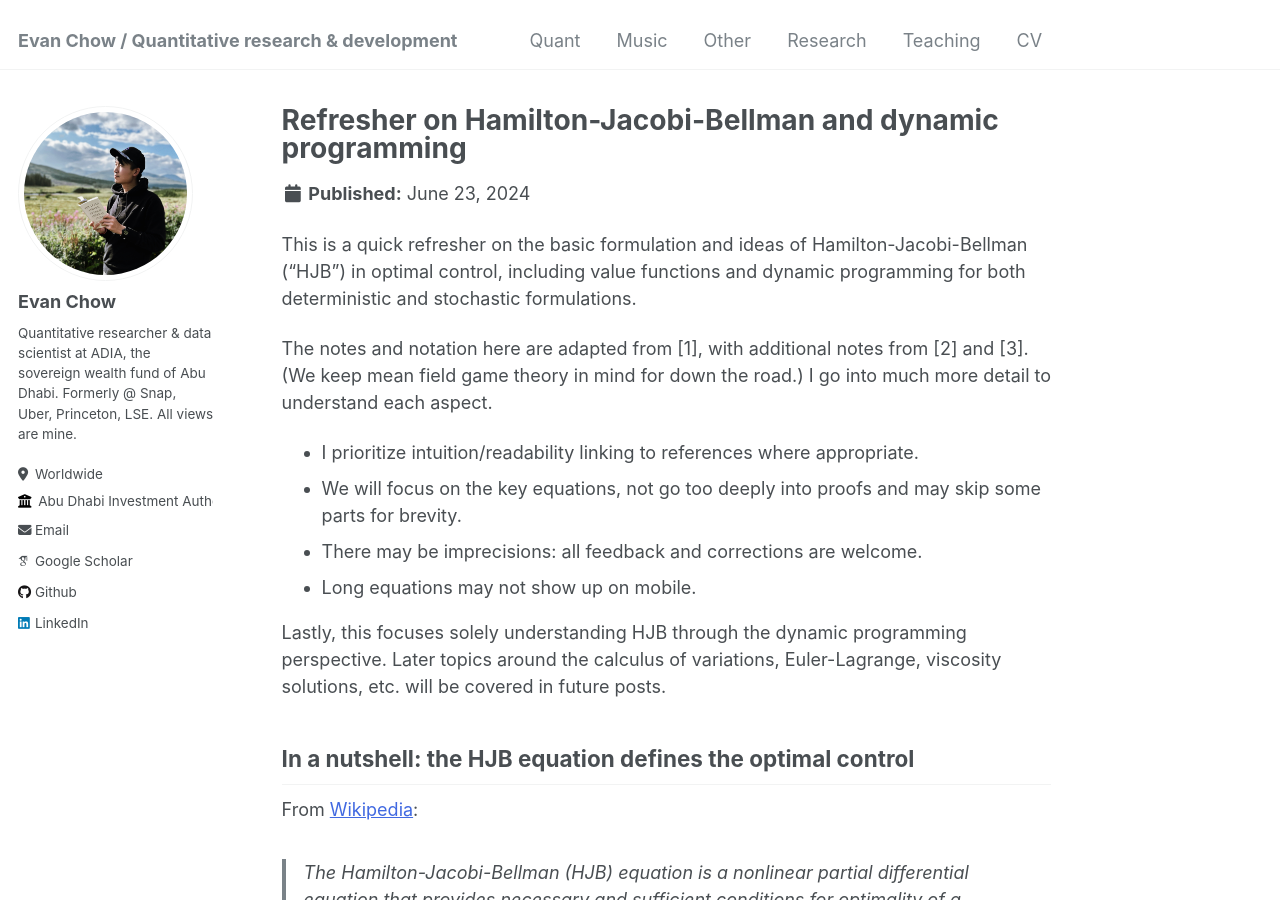
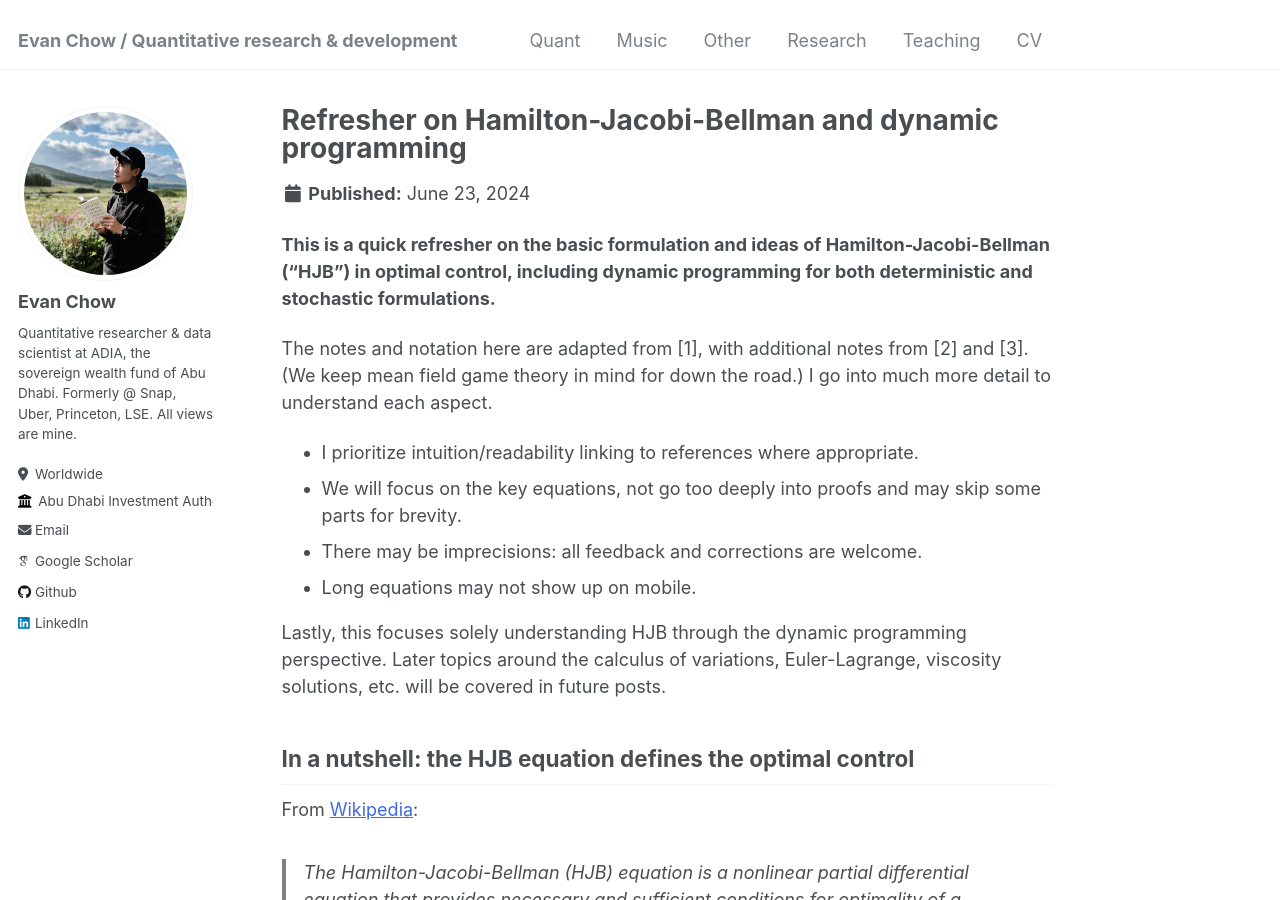
Before and after one commit to evnchw/evnchw.github.io, a Jekyll site: the page built from _quant/20240623_refresher_hjb.md, in a window 1280 px wide and 900 px high. Built offline with Jekyll 4.4.1, drawn with Linux system fonts in a browser that asks for light colours; some web fonts are replaced.

Commit message:
Update 20240623_refresher_hjb.md

```diff
--- a/_quant/20240623_refresher_hjb.md
+++ b/_quant/20240623_refresher_hjb.md
@@ -6,7 +6,7 @@ permalink: /quant/20240623_refresher_hjb
 date: 2024-06-23
 ---
 
-This is a quick refresher on the basic formulation and ideas of Hamilton-Jacobi-Bellman ("HJB") in optimal control, including value functions and dynamic programming for both deterministic and stochastic formulations.
+**This is a quick refresher on the basic formulation and ideas of Hamilton-Jacobi-Bellman ("HJB") in optimal control, including dynamic programming for both deterministic and stochastic formulations.**
 
 The notes and notation here are adapted from [1], with additional notes from [2] and [3]. (We keep mean field game theory in mind for down the road.) I go into much more detail to understand each aspect.
 
```
